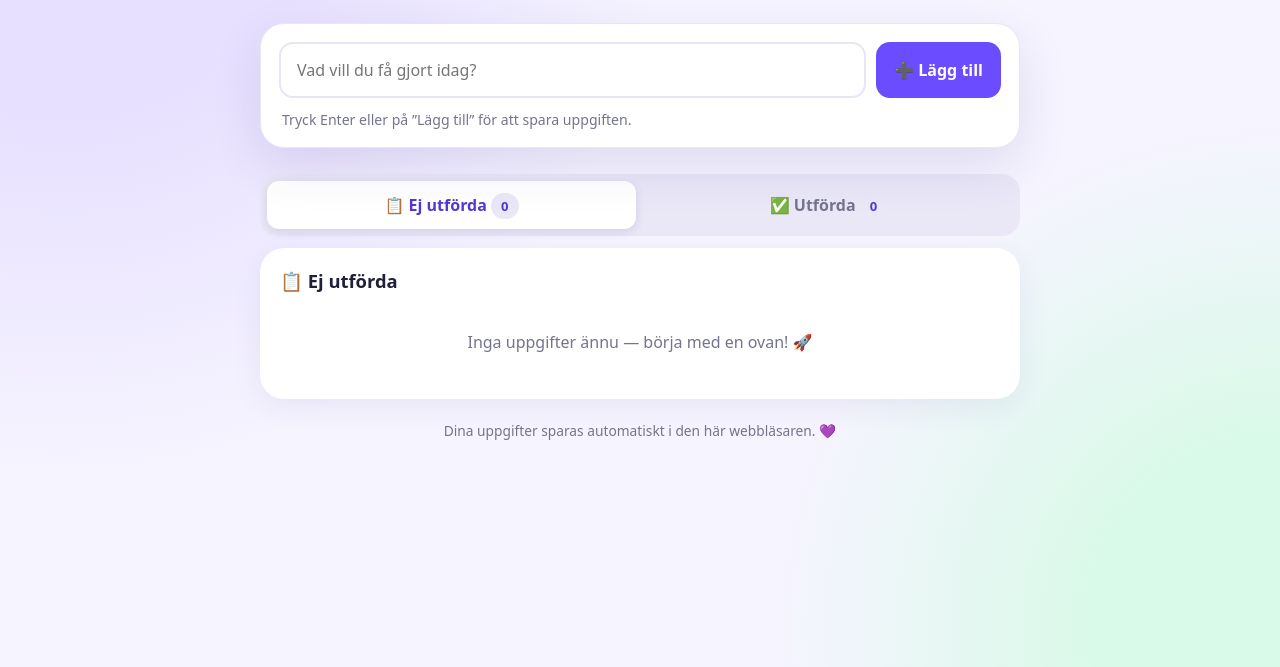
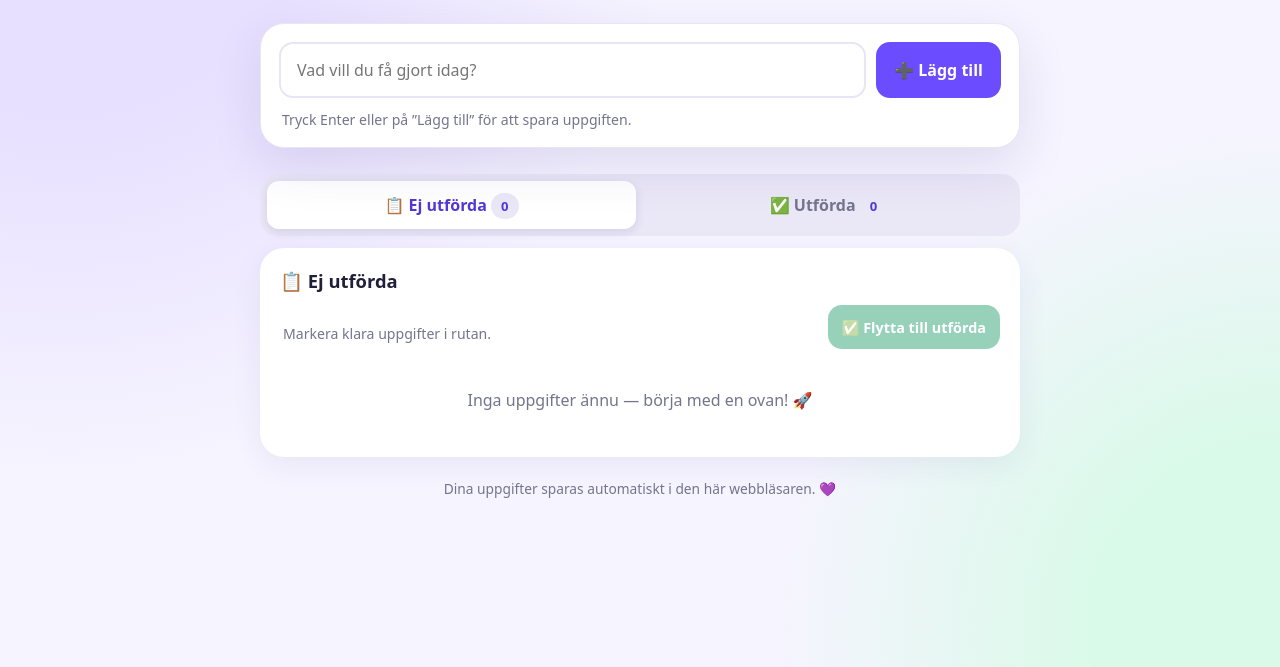
Before and after one commit to D0ss3n/min-todo-app, a plain HTML site: page index.html in a window 1280 px wide. Shown: the part 133-800 px from the top of the page. Drawn offline with Linux system fonts and the light colour scheme.

Commit message:
uppdatera todo-listan

```diff
--- a/index.html
+++ b/index.html
@@ -35,6 +35,7 @@
     .section { background:var(--paper); border-radius:24px; padding:20px; box-shadow:0 8px 30px rgba(60,39,130,.07); }
     .section[hidden] { display:none; }
     .section-head { display:flex; align-items:center; justify-content:space-between; gap:12px; margin-bottom:12px; }
+    .section-actions { display:flex; align-items:center; justify-content:space-between; gap:12px; margin:0 0 14px; }
     h2 { font-size:1.15rem; margin:0; }
     .count { background:var(--tab-bg); color:var(--purple-dark); border-radius:999px; padding:4px 10px; font-size:.82rem; font-weight:800; }
     ul { padding:0; margin:0; list-style:none; display:grid; gap:10px; }
@@ -44,6 +45,8 @@
     .task.done .toggle { background:var(--green); border-color:var(--green); }
     .task-text { font-weight:700; overflow-wrap:anywhere; }
     .task.done .task-text { text-decoration:line-through; color:var(--muted); }
+    .complete { min-height:44px; padding:0 14px; color:white; background:var(--green); font-size:.9rem; }
+    .complete:disabled { cursor:not-allowed; opacity:.45; transform:none; }
     .delete { min-height:38px; padding:0 11px; background:var(--danger-bg); color:var(--danger); border-radius:10px; font-size:.85rem; }
     .delete:hover { opacity:.82; }
     .empty { margin:8px 0; padding:18px 10px; color:var(--muted); text-align:center; }
@@ -63,14 +66,14 @@
         <button class="tab active" type="button" data-tab="active" aria-selected="true">📋 Ej utförda <span class="count" id="active-count">0</span></button>
         <button class="tab" type="button" data-tab="done" aria-selected="false">✅ Utförda <span class="count" id="done-count">0</span></button>
       </nav>
-      <section class="section" id="active-section"><div class="section-head"><h2>📋 Ej utförda</h2></div><ul id="active-list"></ul><p class="empty" id="active-empty">Inga uppgifter ännu — börja med en ovan! 🚀</p></section>
+      <section class="section" id="active-section"><div class="section-head"><h2>📋 Ej utförda</h2></div><div class="section-actions"><span class="hint" id="marked-message">Markera klara uppgifter i rutan.</span><button class="complete" id="complete-selected" type="button" disabled>✅ Flytta till utförda</button></div><ul id="active-list"></ul><p class="empty" id="active-empty">Inga uppgifter ännu — börja med en ovan! 🚀</p></section>
       <section class="section" id="done-section" hidden><div class="section-head"><h2>✅ Utförda</h2></div><ul id="done-list"></ul><p class="empty" id="done-empty">Avbockade uppgifter hamnar här. 🙌</p></section>
     </div>
     <p class="footer">Dina uppgifter sparas automatiskt i den här webbläsaren. 💜</p>
   </main>
   <script>
     const key = 'emoji-todo-list-v1', themeKey = 'emoji-todo-theme-v1';
-    let tasks = JSON.parse(localStorage.getItem(key) || '[]');
+    let tasks = JSON.parse(localStorage.getItem(key) || '[]').map(task => ({ ...task, marked: task.marked || false }));
     const activeList = document.querySelector('#active-list'), doneList = document.querySelector('#done-list');
     let selectedTab = 'active';
     function setTheme(theme) {
@@ -95,14 +98,19 @@
     function render() {
       activeList.replaceChildren(); doneList.replaceChildren();
       const active = tasks.filter(t => !t.done), done = tasks.filter(t => t.done);
+      const marked = active.filter(t => t.marked);
       document.querySelector('#active-count').textContent = active.length;
       document.querySelector('#done-count').textContent = done.length;
+      const completeButton = document.querySelector('#complete-selected');
+      completeButton.disabled = marked.length === 0;
+      completeButton.textContent = marked.length ? `✅ Flytta ${marked.length} till utförda` : '✅ Flytta till utförda';
+      document.querySelector('#marked-message').textContent = marked.length ? `${marked.length} uppgift${marked.length === 1 ? '' : 'er'} markerad${marked.length === 1 ? '' : 'e'}. Godkänn när du är klar.` : 'Markera klara uppgifter i rutan.';
       document.querySelector('#active-empty').hidden = active.length > 0;
       document.querySelector('#done-empty').hidden = done.length > 0;
       [...active, ...done].forEach(task => {
         const item = document.createElement('li'); item.className = `task${task.done ? ' done' : ''}`;
-        const toggle = document.createElement('button'); toggle.className = 'toggle'; toggle.type = 'button'; toggle.setAttribute('aria-label', task.done ? 'Markera som ej utförd' : 'Markera som utförd'); toggle.textContent = task.done ? '✓' : '';
-        toggle.onclick = () => { task.done = !task.done; save(); render(); };
+        const toggle = document.createElement('button'); toggle.className = 'toggle'; toggle.type = 'button'; toggle.setAttribute('aria-label', task.done ? 'Utförd' : 'Markera som klar'); toggle.textContent = task.done || task.marked ? '✓' : '';
+        if (task.done) { toggle.disabled = true; } else { toggle.onclick = () => { task.marked = !task.marked; save(); render(); }; }
         const text = document.createElement('span'); text.className = 'task-text'; text.textContent = task.text;
         const remove = document.createElement('button'); remove.className = 'delete'; remove.type = 'button'; remove.textContent = '🗑️ Ta bort'; remove.onclick = () => { tasks = tasks.filter(t => t.id !== task.id); save(); render(); };
         item.append(toggle, text, remove); (task.done ? doneList : activeList).append(item);
@@ -110,7 +118,11 @@
     }
     document.querySelector('#task-form').addEventListener('submit', e => {
       e.preventDefault(); const input = document.querySelector('#task-input'); const text = input.value.trim();
-      if (!text) return; tasks.unshift({ id: crypto.randomUUID(), text, done:false }); save(); input.value = ''; render();
+      if (!text) return; tasks.unshift({ id: crypto.randomUUID(), text, done:false, marked:false }); save(); input.value = ''; render();
+    });
+    document.querySelector('#complete-selected').addEventListener('click', () => {
+      tasks.forEach(task => { if (!task.done && task.marked) { task.done = true; task.marked = false; } });
+      save(); render(); selectTab('done');
     });
     document.querySelectorAll('.tab').forEach(button => button.addEventListener('click', () => selectTab(button.dataset.tab)));
     document.querySelector('#theme-toggle').addEventListener('click', () => setTheme(document.body.classList.contains('night') ? 'day' : 'night'));
```
